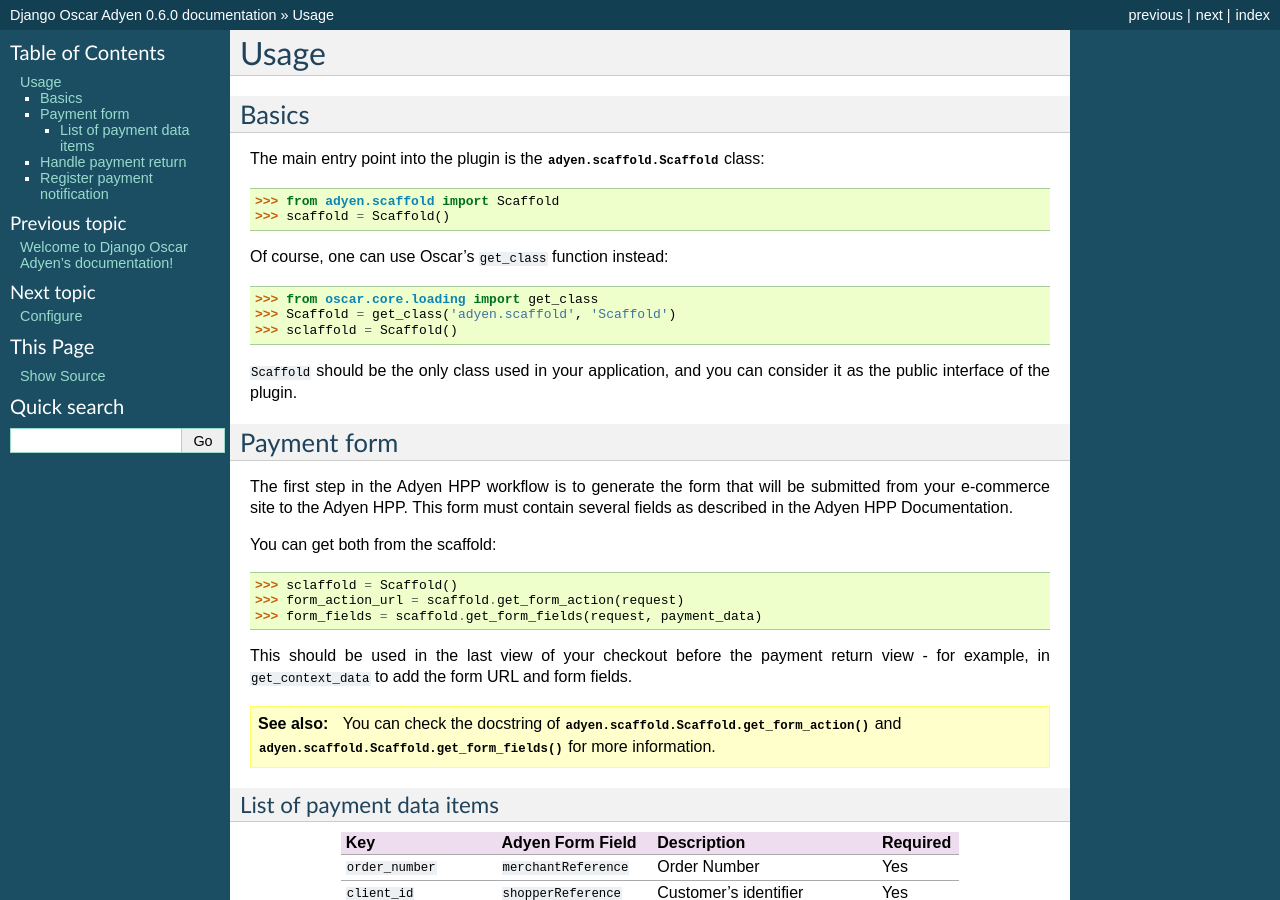
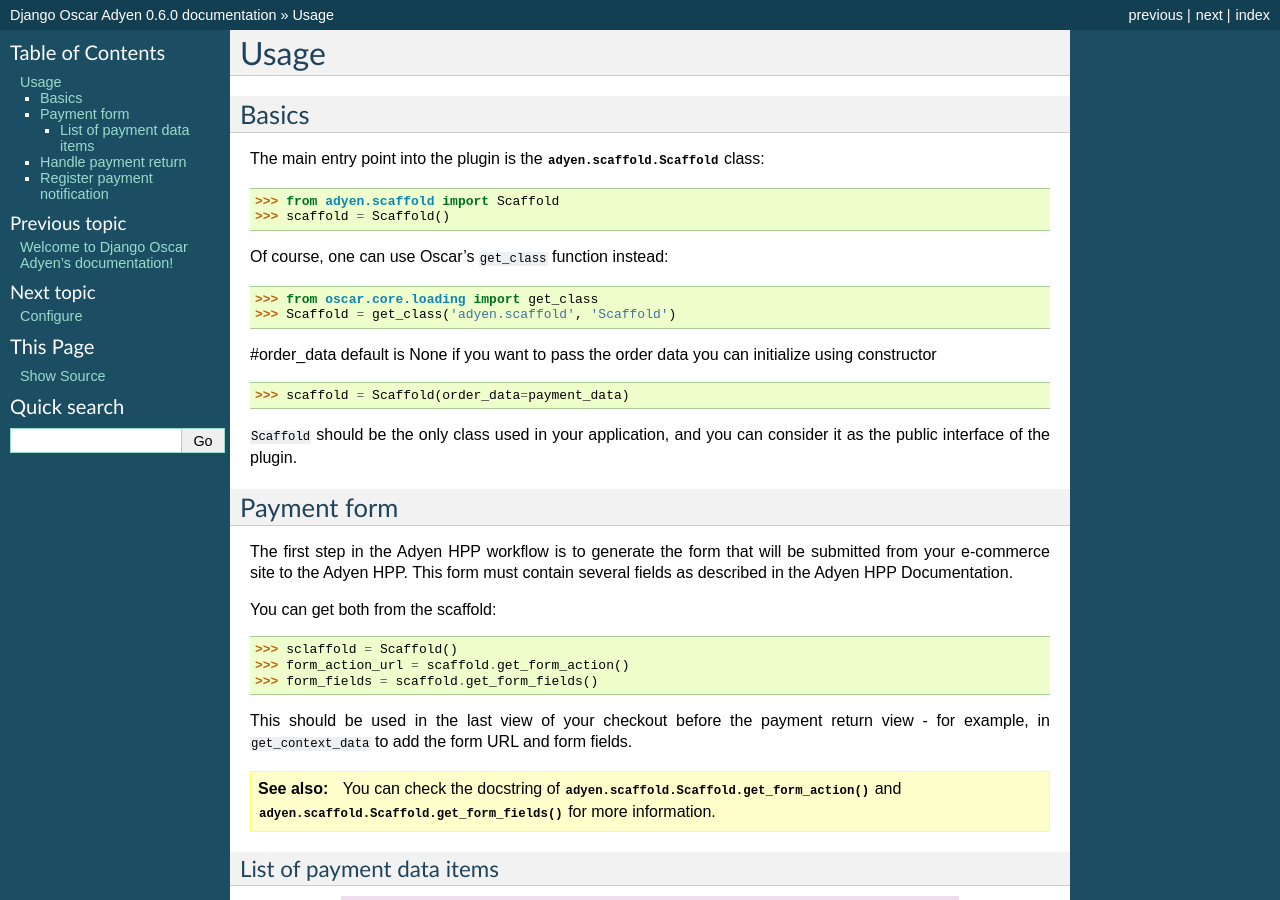
Before and after one commit to django-oscar/django-oscar-adyen, a Sphinx documentation site: the page built from docs/howto/use.rst, in a window 1280 px wide and 900 px high. Built offline with Sphinx 7.4.7, drawn with Linux system fonts in a browser that asks for light colours.

Commit message:
Update use.rst
get_form_action() and get_form_fields() does contain any parameter to pass when we initialise the class we have to pass the order_data in contractor

```diff
--- a/docs/howto/use.rst
+++ b/docs/howto/use.rst
@@ -18,7 +18,11 @@
 
    >>> from oscar.core.loading import get_class
    >>> Scaffold = get_class('adyen.scaffold', 'Scaffold')
-   >>> sclaffold = Scaffold()
+
+#order_data default is None if you want to pass the order data you can initialize using constructor
+
+   >>> scaffold = Scaffold(order_data=payment_data)
+
 
 ``Scaffold`` should be the only class used in your application, and you can
 consider it as the public interface of the plugin.
@@ -33,8 +37,8 @@
 You can get both from the scaffold::
 
    >>> sclaffold = Scaffold()
-   >>> form_action_url = scaffold.get_form_action(request)
-   >>> form_fields = scaffold.get_form_fields(request, payment_data)
+   >>> form_action_url = scaffold.get_form_action()
+   >>> form_fields = scaffold.get_form_fields()
 
 This should be used in the last view of your checkout before the payment return
 view - for example, in ``get_context_data`` to add the form URL and form
```
